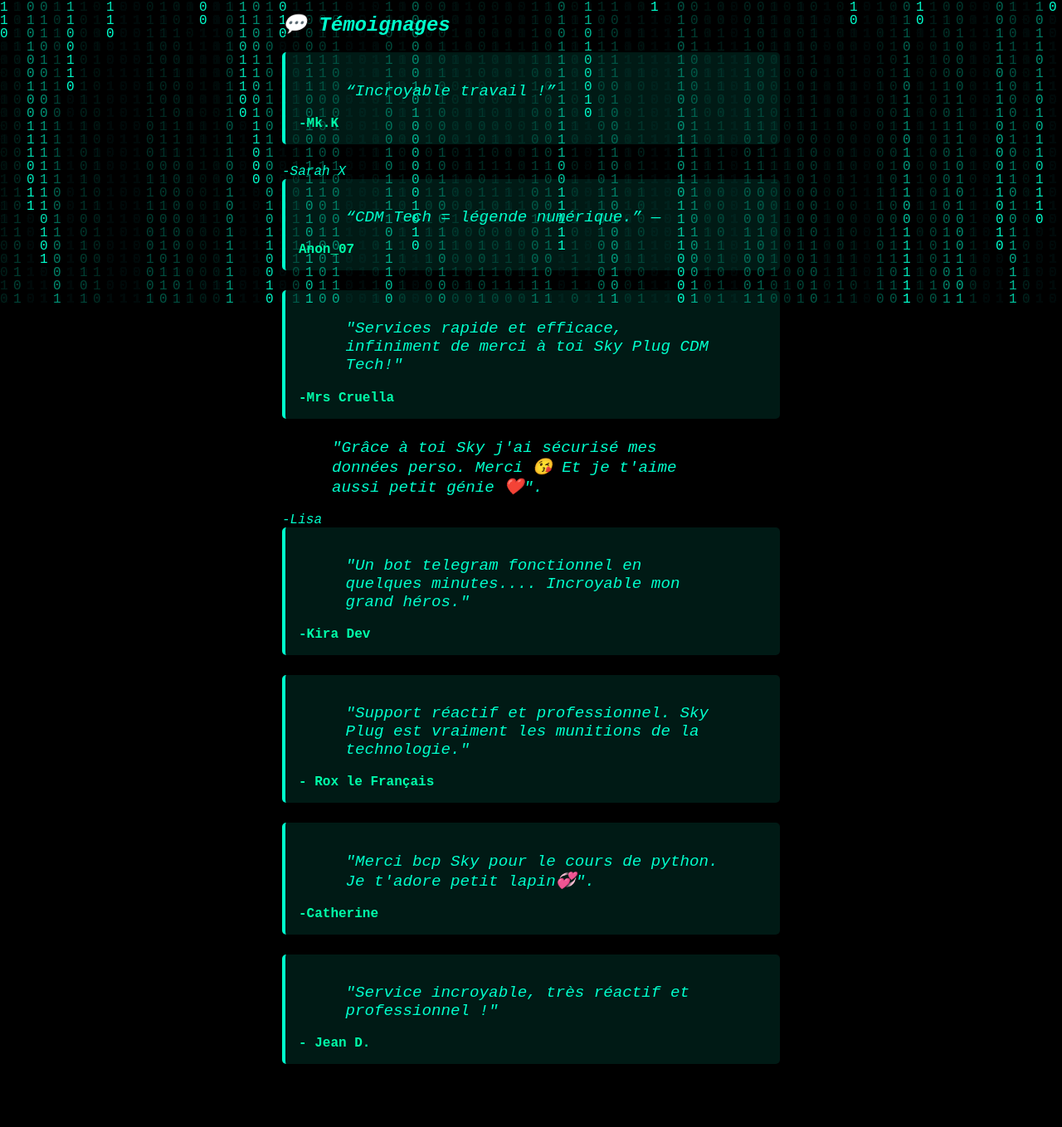
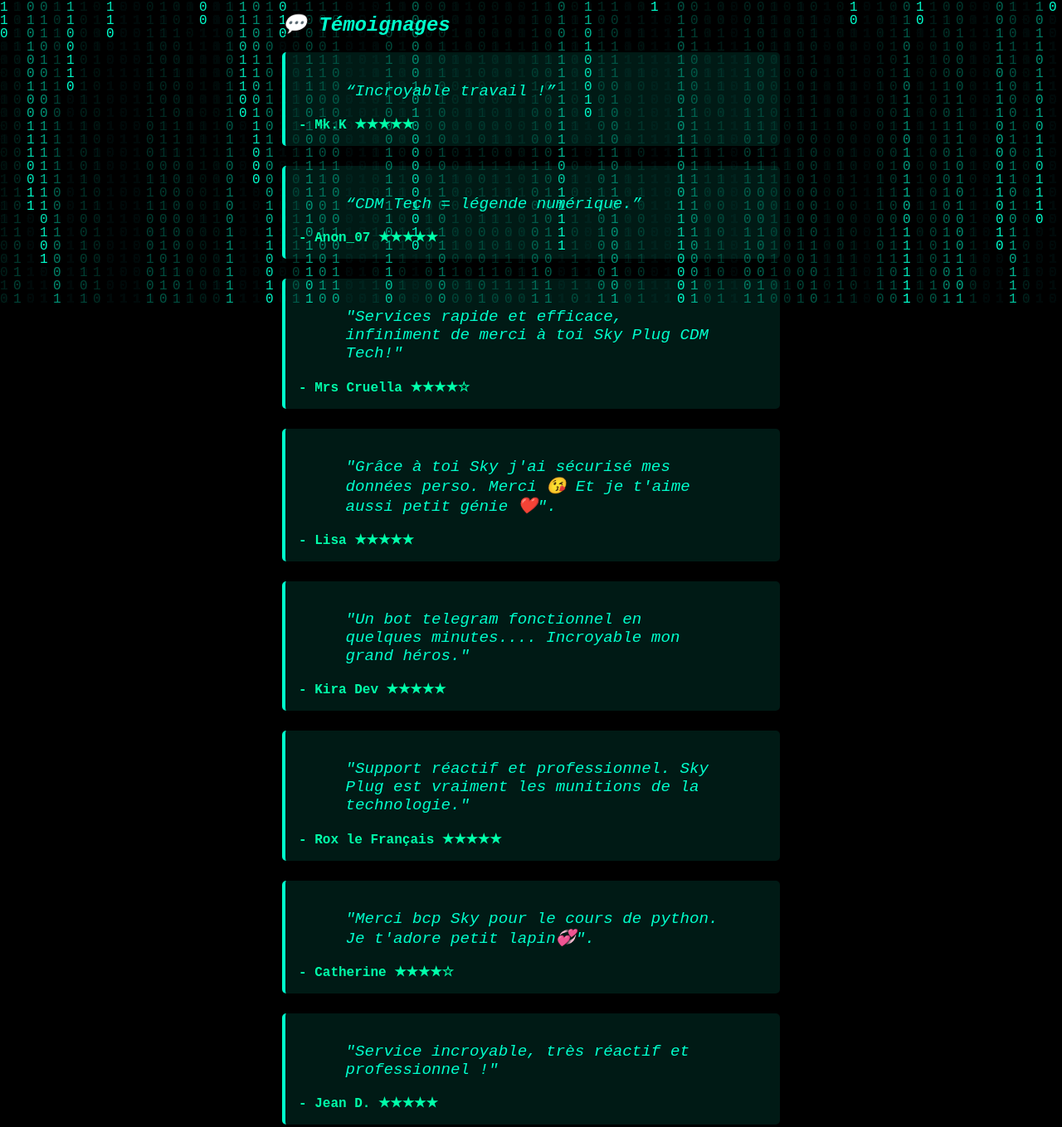
Before and after one commit to Draxen-1/Sky-Plug-CDM-Tech, a plain HTML site: page index.html in a window 1280 px wide. Shown: the part 435-1794 px from the top of the page at 83% size. Drawn offline with Linux system fonts and the light colour scheme.

Commit message:
Ameliorer index.html

```diff
--- a/index.html
+++ b/index.html
@@ -14,45 +14,50 @@
     <a href="services.html" class="btn">Voir les Services</a><br><br>
 <a href="contact.html" class="btn">Contacter Sky Plug CDM TECH</a>
 
+
 <section class="testimonials">
   <h2>💬 Témoignages</h2>
-      <div class testimonial-item>
+
   <div class="testimonial-item">
     <p>“Incroyable travail !”</p>
-      <span>-Mk.K</span>
+    <span>- Mk.K ★★★★★</span>
   </div>
-      <span>-Sarah X</span>
+
+  <div class="testimonial-item">
+    <p>“CDM Tech = légende numérique.”</p>
+    <span>- Anon_07 ★★★★★</span>
   </div>
-      <div class="testimonial-item">
-      <p>“CDM Tech = légende numérique.” —</p>
-      <span>Anon_07</span>
-      </div>
+
   <div class="testimonial-item">
     <p>"Services rapide et efficace, infiniment de merci à toi Sky Plug CDM Tech!"</p>
-       <span>-Mrs Cruella</span>
+    <span>- Mrs Cruella ★★★★☆</span>
   </div>
-       <div class=testimonial-item">
+
+  <div class="testimonial-item">
     <p>"Grâce à toi Sky j'ai sécurisé mes données perso. Merci 😘 Et je t'aime aussi petit génie ❤️".</p>
-<span>-Lisa</span>
+    <span>- Lisa ★★★★★</span>
   </div>
+
   <div class="testimonial-item">
     <p>"Un bot telegram fonctionnel en quelques minutes.... Incroyable mon grand héros."</p>
-<span>-Kira Dev</span>
+    <span>- Kira Dev ★★★★★</span>
   </div>
+
   <div class="testimonial-item">
     <p>"Support réactif et professionnel. Sky Plug est vraiment les munitions de la technologie."</p>
-<span>- Rox le Français</span>
+    <span>- Rox le Français ★★★★★</span>
   </div>
+
   <div class="testimonial-item">
 <p>"Merci bcp Sky pour le cours de python. Je t'adore petit lapin💞".</p>
-<span>-Catherine</span>
+    <span>- Catherine ★★★★☆</span>
   </div>
+
   <div class="testimonial-item">
     <p>"Service incroyable, très réactif et professionnel !"</p>
-    <span>- Jean D.</span>
+    <span>- Jean D. ★★★★★</span>
   </div>
 </section>
-
   </div>
 
   <script src="matrix.js"></script>
```
Lines whose indentation alone changed are shown as unchanged.
